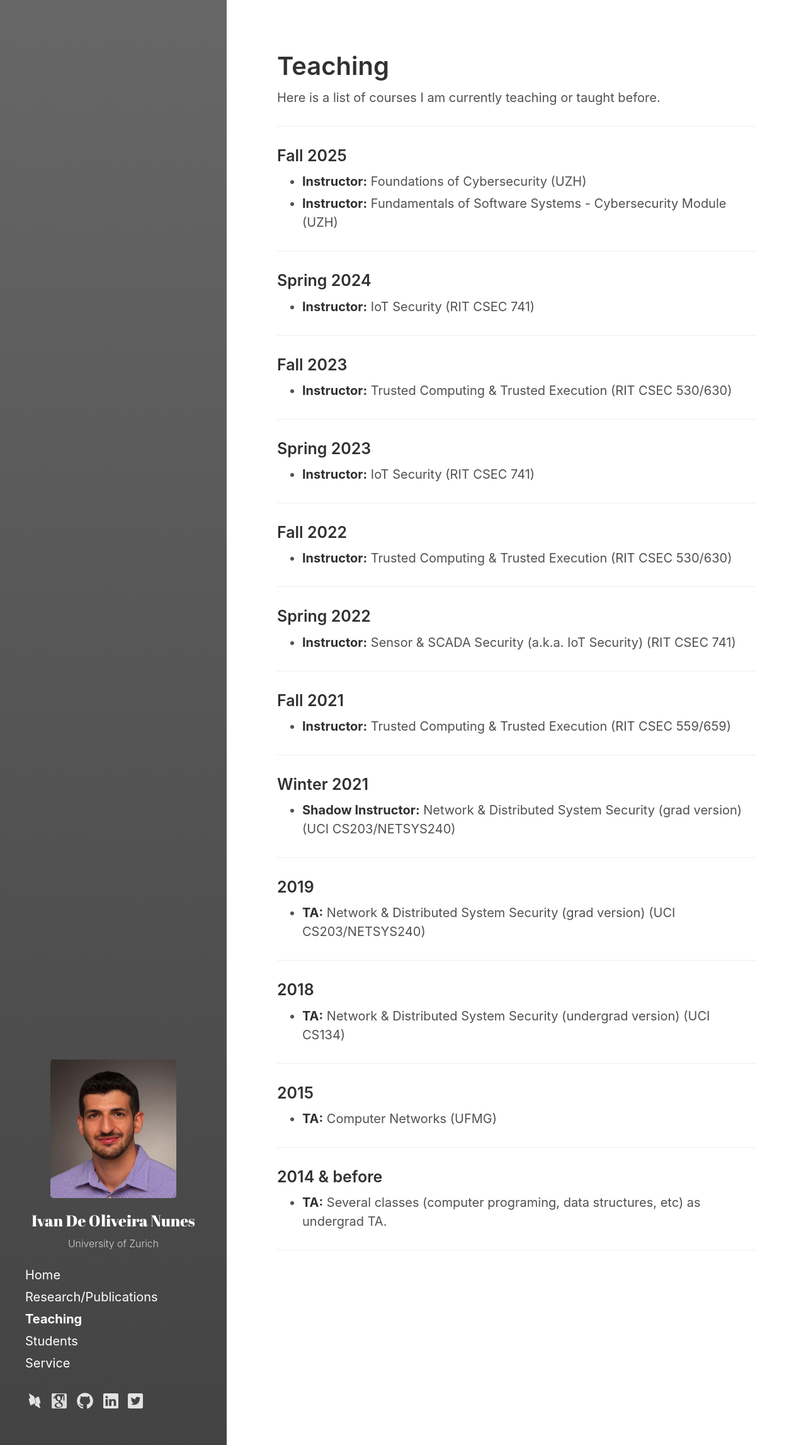
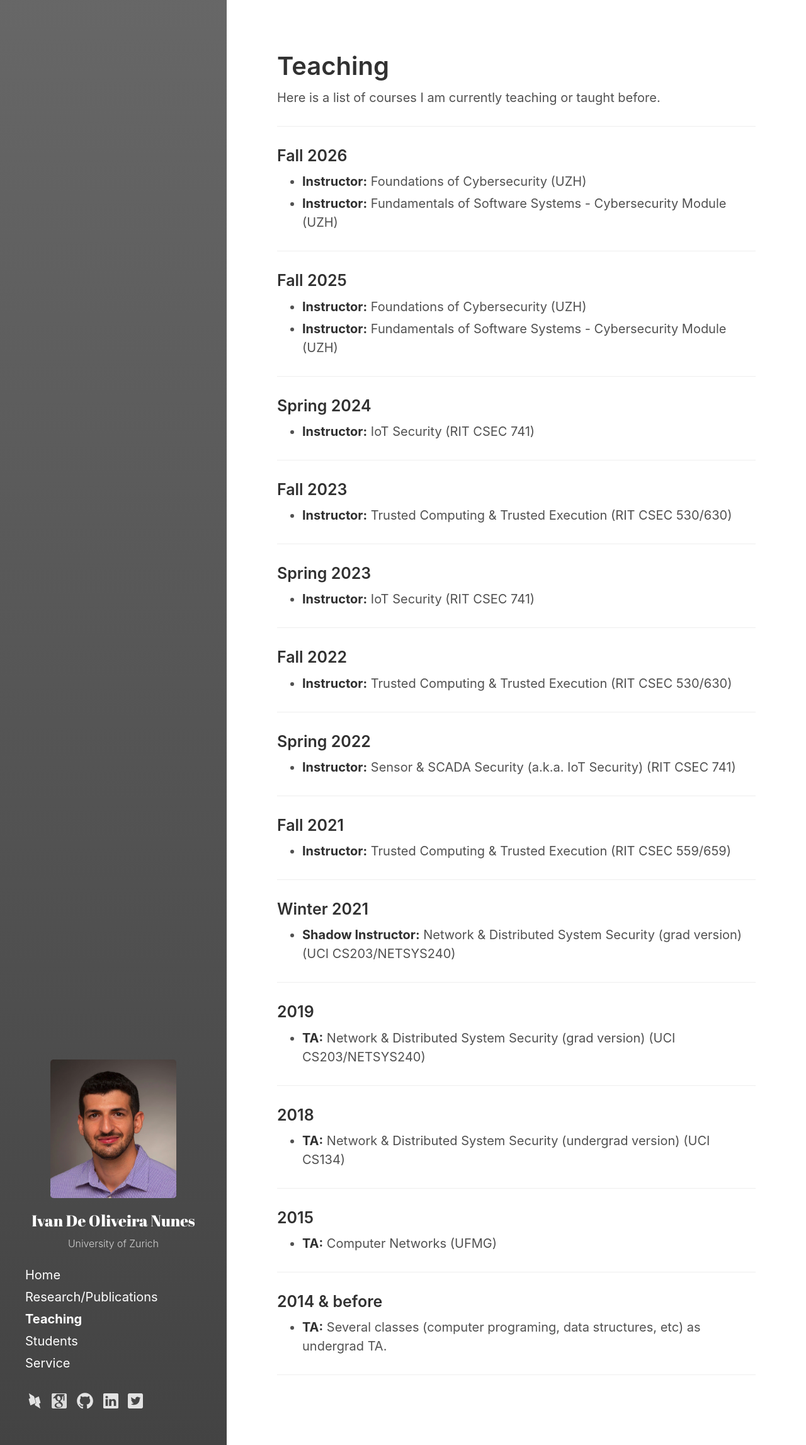
Before and after one commit to ivanolive/ivanolive.github.io, a Jekyll site: the page built from Teaching.md, in a window 1280 px wide. Shown: the whole page at 63% size. Built offline with Jekyll 4.4.1, drawn with Linux system fonts in a browser that asks for light colours.

Commit message:
Update Teaching.md

```diff
--- a/Teaching.md
+++ b/Teaching.md
@@ -7,6 +7,12 @@ sidebar_sort_order: 2
 
 
 Here is a list of courses I am currently teaching or taught before.
+
+___
+
+### Fall 2026
++ **Instructor:** Foundations of Cybersecurity (UZH)
++ **Instructor:** Fundamentals of Software Systems - Cybersecurity Module (UZH)
 
 ___
 
```
